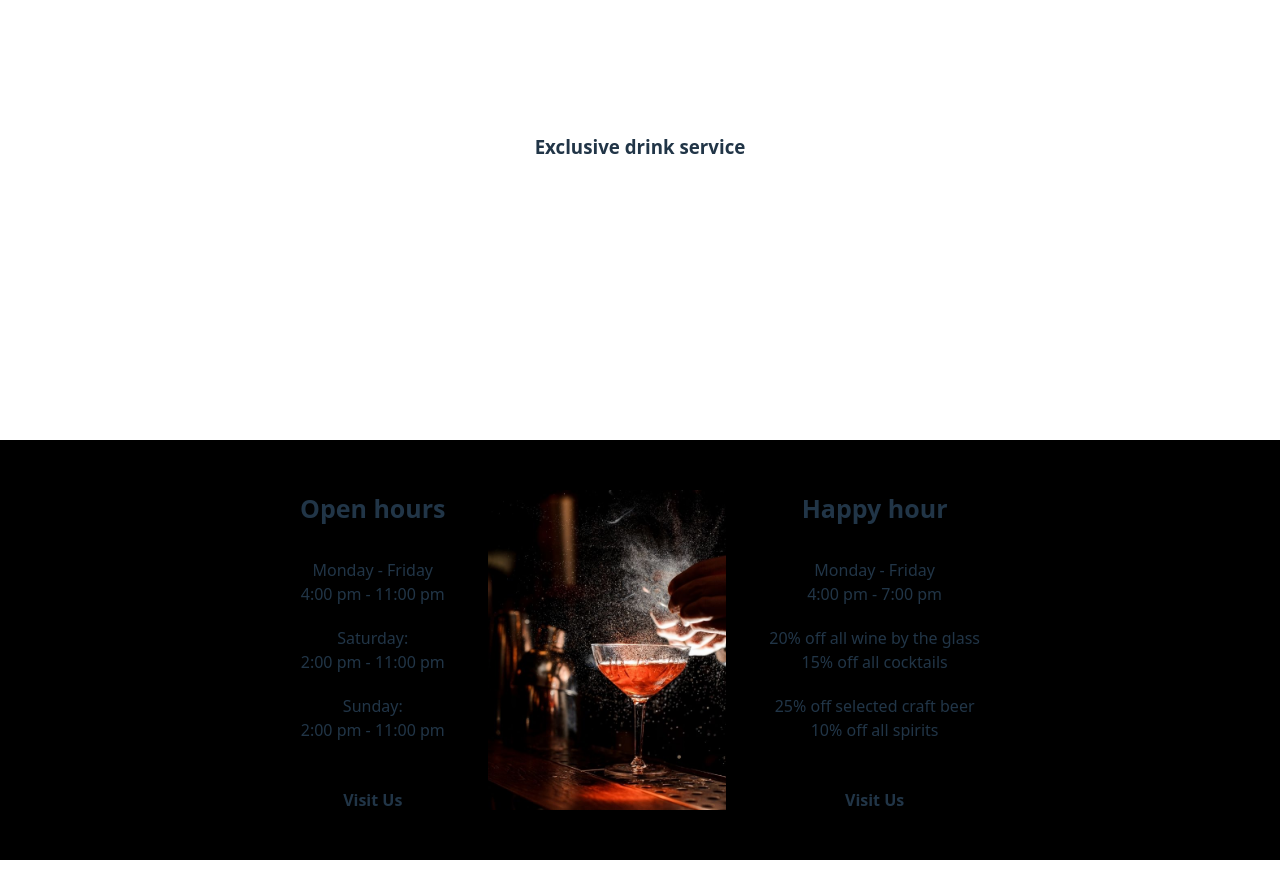
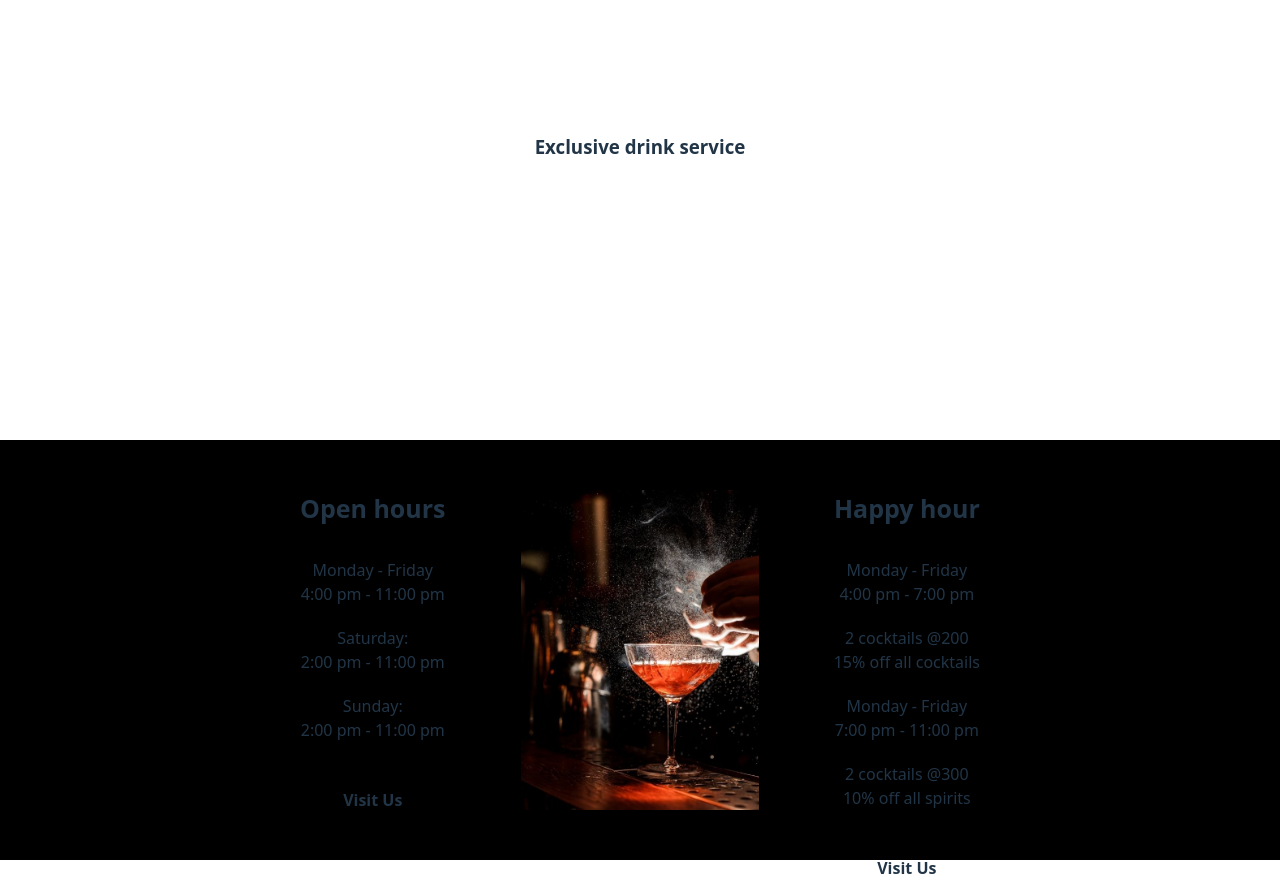
Before and after one commit to samuelkaranja/belawinski, a React (Vite) app: page / in a window 1280 px wide. Built offline with nearby package versions, Linux system fonts and the light colour scheme.

Commit message:
Updated the Offers Component

```diff
--- a/src/components/Offers/Offers.tsx
+++ b/src/components/Offers/Offers.tsx
@@ -32,12 +32,17 @@ const Offers: React.FC = () => {
           </div>
 
           <div className="item">
-            <span>20% off all wine by the glass</span>
+            <span>2 cocktails @200</span>
             <span>15% off all cocktails</span>
           </div>
 
           <div className="item">
-            <span>25% off selected craft beer</span>
+            <span>Monday - Friday</span>
+            <span>7:00 pm - 11:00 pm</span>
+          </div>
+
+          <div className="item">
+            <span>2 cocktails @300</span>
             <span>10% off all spirits</span>
           </div>
         </div>
```
